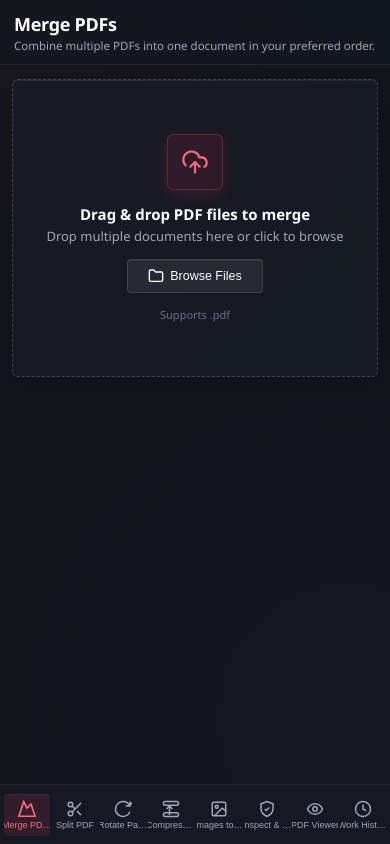
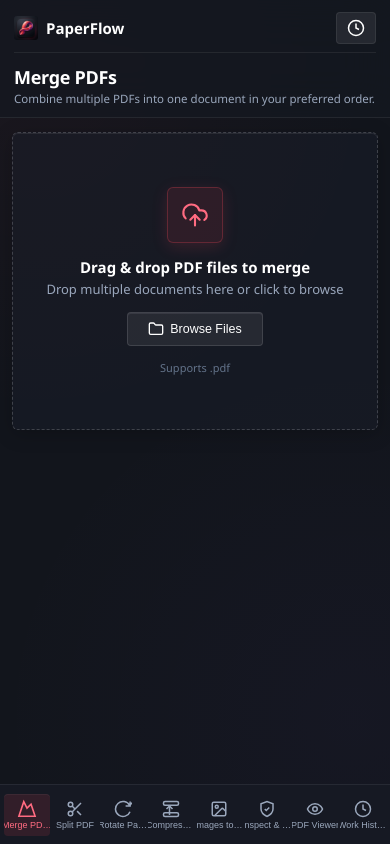
Before and after one commit to Levi9111/paperflow, a React (Vite) app in the folder app_shell/: page / in a window 390 px wide. Built offline with nearby package versions, Linux system fonts and the light colour scheme.

Commit message:
feat(ui): add mobile top app bar with brand and work history button in App.tsx

```diff
--- a/app_shell/src/App.tsx
+++ b/app_shell/src/App.tsx
@@ -866,6 +866,24 @@ export default function App() {
       <main className="workspace">
         {/* Top Header */}
         <header className="workspace-header">
+          <div className="mobile-app-bar">
+            <div className="mobile-brand">
+              <img src="/logo.jpg" alt="PaperFlow Logo" className="mobile-brand-logo" />
+              <span className="mobile-brand-name">PaperFlow</span>
+            </div>
+            <button
+              type="button"
+              className="btn-mobile-history"
+              onClick={() => setActiveTool("history")}
+              title="Work History"
+            >
+              <svg width="18" height="18" viewBox="0 0 24 24" fill="none" stroke="currentColor" strokeWidth="2">
+                <circle cx="12" cy="12" r="10" />
+                <polyline points="12 6 12 12 16 14" />
+              </svg>
+              {historyCount > 0 && <span className="mobile-history-badge">{historyCount}</span>}
+            </button>
+          </div>
           <div className="header-titles" key={activeTool}>
             <h2 className="tool-title">
               {tools.find((t) => t.id === activeTool)?.label}
```
